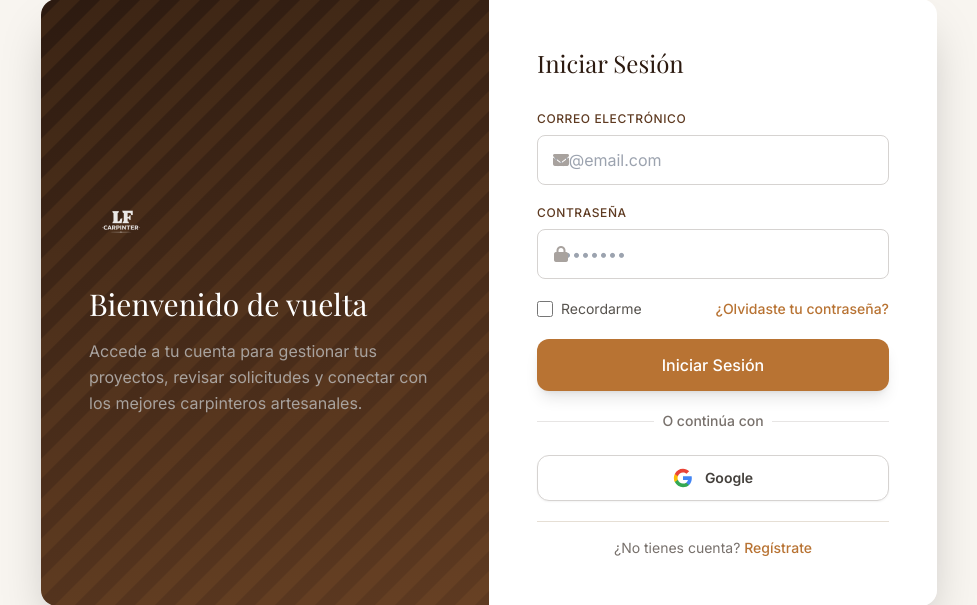
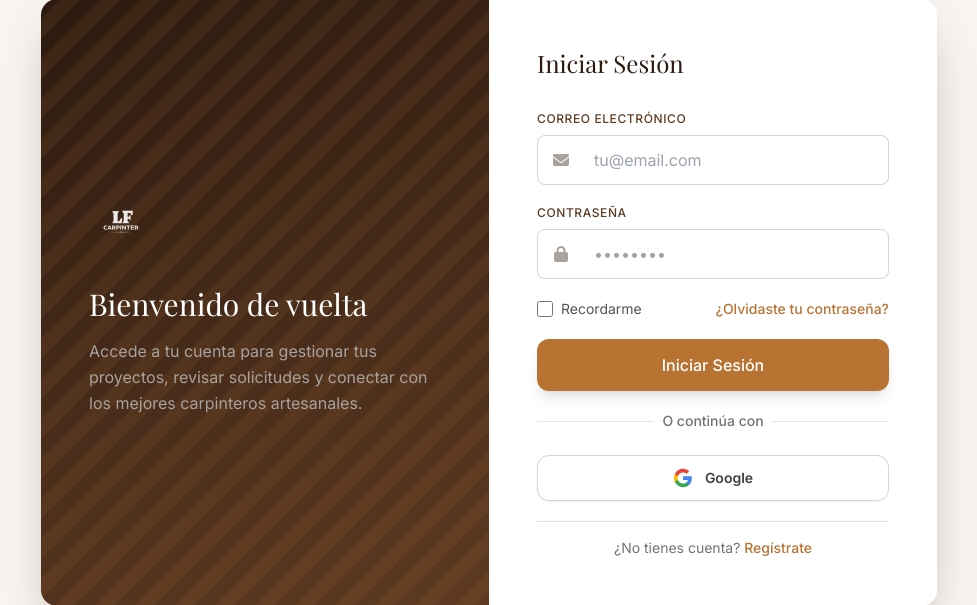
Before and after one commit to Emmanuellhm/LF_carpenter, a Django app: page /login/ in a window 1280 px wide. Shown: the part 148-753 px from the top of the page, without its empty margins (151-1128 px from the left). Run offline with Django 5.2, Linux system fonts and the light colour scheme; some libraries are stand-ins or nearby versions; some web fonts are replaced.

Commit message:
Forzar padding en inputs de login con CSS estricto

```diff
--- a/templates/core/login.html
+++ b/templates/core/login.html
@@ -2,6 +2,14 @@
 {% load static %}
 
 {% block title %}Iniciar Sesión | LF Carpinter{% endblock %}
+
+{% block extra_head %}
+<style>
+  #id_email, #id_password {
+    padding-left: 3.5rem !important;
+  }
+</style>
+{% endblock %}
 
 {% block content %}
 <div class="min-h-[80vh] flex items-center justify-center py-16 px-4" style="background: var(--cream);">
```
